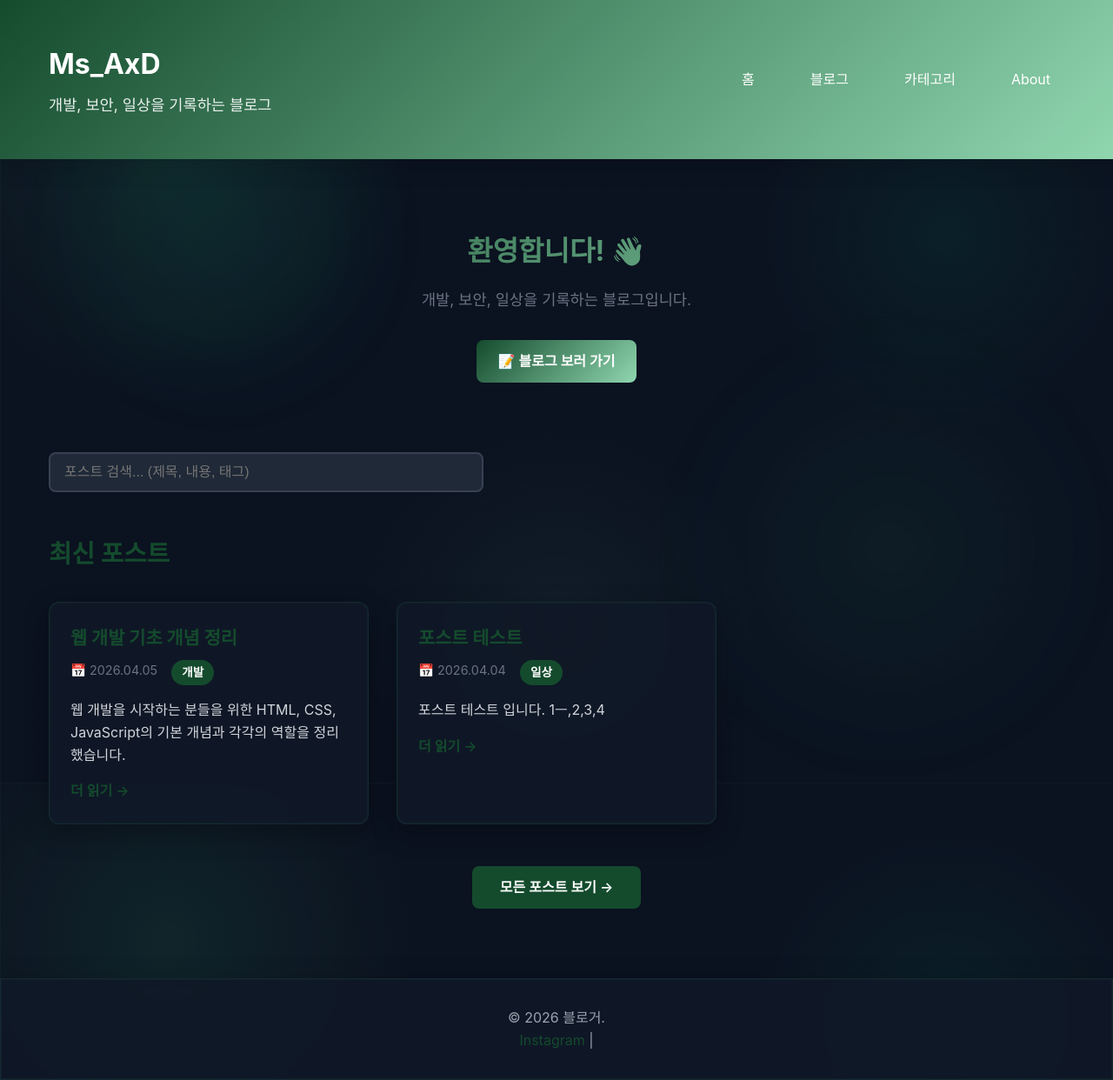
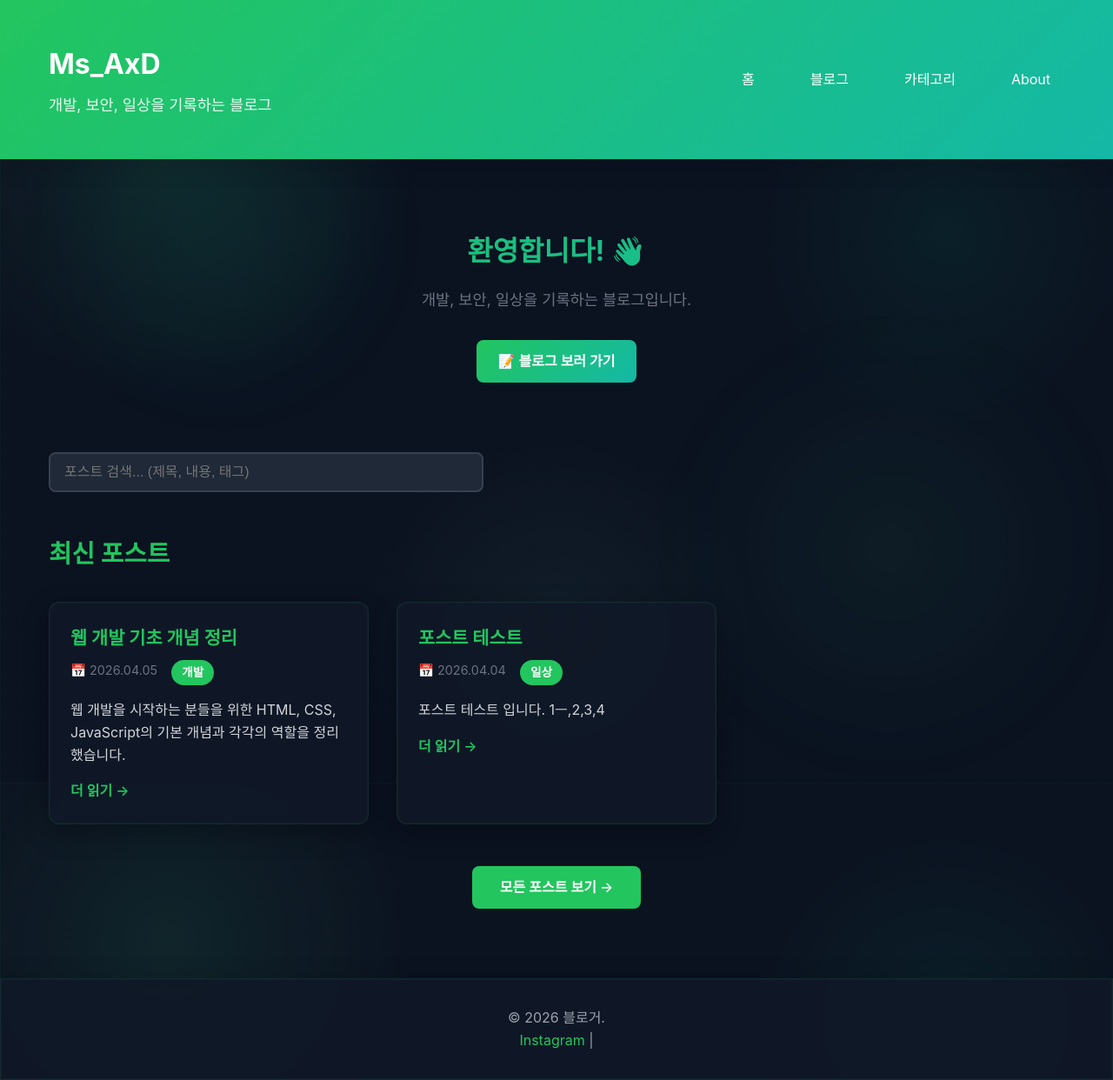
Before and after one commit to ms-axd/ms-axd.github.io, a Jekyll site: the page built from index.html, in a window 1280 px wide. Shown: the whole page at 87% size. Built offline with Jekyll 4.4.1, drawn with Linux system fonts in a browser that asks for light colours; the list of posts is cut into pages by our own code.

Commit message:
배경 수정

```diff
--- a/assets/css/style.scss
+++ b/assets/css/style.scss
@@ -2,8 +2,8 @@
 ---
 
 :root {
-  --primary-color: #144b2d;
-  --secondary-color: #8fd6af;
+  --primary-color: #22c55e;
+  --secondary-color: #14b8a6;
   --text-dark: #1f2937;
   --text-light: #f3f4f6;
   --bg-light: #ffffff;
```
